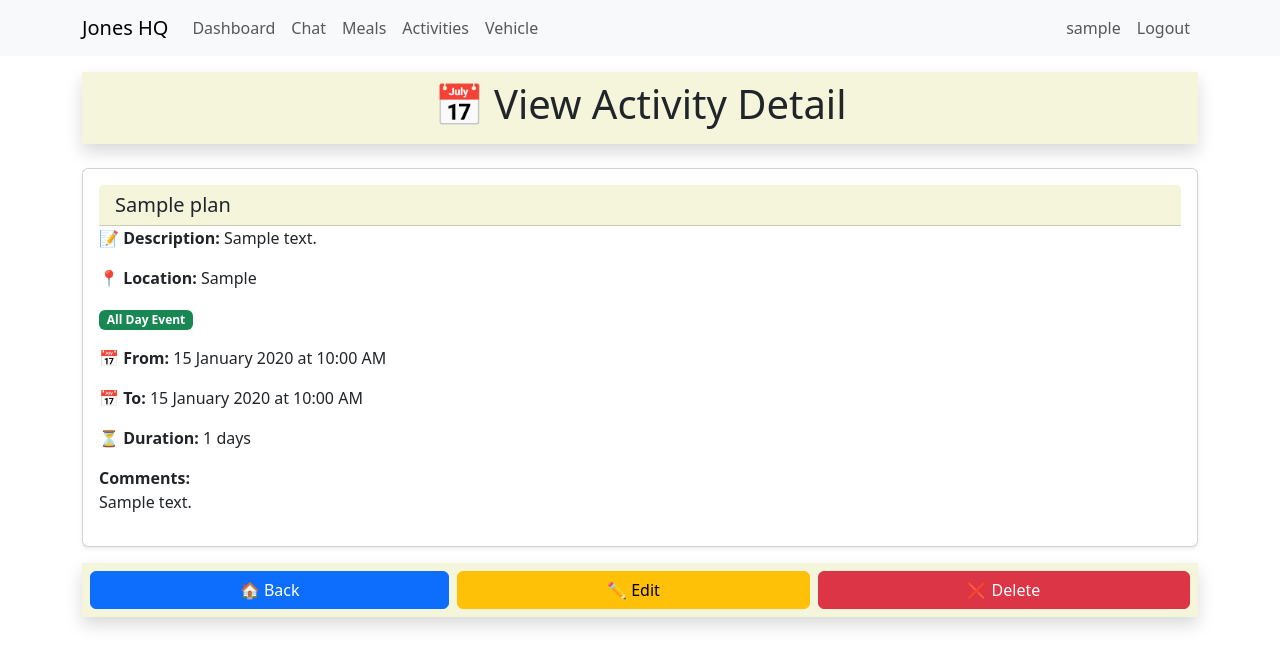
After one commit to KeironTJ/BudgetApp, a Flask app: page /activity_details/1 in a window 1280 px wide. The commit adds this page. Shown: the top 668 px of the page. Run offline with Flask 3, Linux system fonts and the light colour scheme; a user stored in the database is signed in; tables that the repository leaves empty hold one stand-in row (values such as "Sample post").

Commit message:
Implement activity management features: add activity details view, edit functionality, and delete option; update activity planner to sort activities by date and time; change time fields to Time type in the database.

```diff
--- a/app/main/routes.py
+++ b/app/main/routes.py
@@ -133,9 +133,9 @@ def delete_meal(meal_id):
 @login_required
 def activityplanner():
     addactivityform = AddActivityForm()
-    activities = ActivityPlan.query.all()
-
-    print(addactivityform)
+    activities = ActivityPlan.query.order_by(ActivityPlan.activity_start_date.asc(),
+                                             ActivityPlan.activity_start_time.asc()
+                                             ).all()
 
     if addactivityform.validate_on_submit():
 
@@ -161,3 +161,31 @@ def activityplanner():
                            title='Activity Planner',
                            activities=activities,
                            addactivityform=addactivityform)
+
+
+@bp.route('/activity_details/<int:id>', methods=['GET', 'POST'])
+@login_required
+def activity_details(id):
+
+    activity = ActivityPlan.query.get_or_404(id)
+    editactivityform = AddActivityForm(obj=activity)
+
+    if editactivityform.validate_on_submit():
+        editactivityform.populate_obj(activity)
+        db.session.commit()
+        flash("Activity updated successfully!", "success")
+        return redirect(url_for('main.activity_details', id=activity.id))
+
+    return render_template("main/activity_details.html",
+                           editactivityform=editactivityform,
+                           activity=activity)
+
+
+@bp.route('/delete_activity/<int:id>', methods=['GET', 'POST'])
+@login_required
+def delete_activity(id):
+    activity = ActivityPlan.query.get_or_404(id)
+    db.session.delete(activity)
+    db.session.commit()
+    flash("Activity deleted successfully!", "danger")
+    return redirect(url_for('main.activityplanner'))
--- a/app/models.py
+++ b/app/models.py
@@ -1,4 +1,4 @@
-from sqlalchemy import Integer, String, func
+from sqlalchemy import Integer, String, func, DateTime, Time, Boolean
 from datetime import datetime, timezone
 import sqlalchemy.orm as so
 from flask_login import UserMixin
@@ -156,8 +156,8 @@ class ActivityPlan(db.Model):
     activity_end_date = db.Column(db.DateTime, default=func.now(), nullable=False)
     activity_title = db.Column(db.String(64), nullable=False)
     activity_all_day_event = db.Column(db.Boolean, default=True)
-    activity_start_time = db.Column(db.DateTime)
-    activity_end_time = db.Column(db.DateTime)
+    activity_start_time = db.Column(db.Time)
+    activity_end_time = db.Column(db.Time)
     activity_description = db.Column(db.String(500))
     activity_location = db.Column(db.String(500))
     activity_comments = db.Column(db.String(500))
--- a/app/static/style.css
+++ b/app/static/style.css
@@ -92,6 +92,10 @@
     background-color: #A8E6CE;
 }
 
+.bg-beige {
+    background-color: #F5F5DC;
+}
+
 .bg-soft-beige {
     background-color: #F4E3C1;
 }
--- /dev/null
+++ b/app/templates/main/activity_details.html
@@ -0,0 +1,162 @@
+{% extends "base.html" %}
+{% block content %}
+
+<script src="https://cdn.jsdelivr.net/npm/bootstrap@5.3.0/dist/js/bootstrap.bundle.min.js"></script>
+
+
+<div>
+    <div class="p-2 shadow bg-beige text-center mb-4">
+        <h1>📅 View Activity Detail</h1>
+    </div>
+</div>
+
+
+<!-- View more details modal-->
+<div class="">
+    <div class="card shadow-sm mb-3">
+        <div class="card-body">
+            <div class="card-header bg-beige">
+                <h5 class="mb-0">{{ activity.activity_title }}</h5>
+            </div>
+
+            <p><strong>📝 Description:</strong> {{ activity.activity_description }}</p>
+            <p><strong>📍 Location:</strong> {{ activity.activity_location }}</p>
+
+            <p><span class="badge bg-success">
+                {% if activity.activity_all_day_event %}
+                    All Day Event
+                {% else %}
+                    Timed Event
+                {% endif %}
+            </span></p>
+            <p><strong>📅 From:</strong> {{ activity.activity_start_date.strftime("%d %B %Y") }}
+                {% if activity.activity_start_time %}
+                        at {{ activity.activity_start_time.strftime("%I:%M %p") }}
+                {% endif %}
+            </p>
+
+            <p><strong>📅 To:</strong> {{ activity.activity_end_date.strftime("%d %B %Y") }}
+                {% if activity.activity_end_time %}
+                    at {{ activity.activity_end_time.strftime("%I:%M %p") }}
+                {% endif %}
+            </p>
+
+            <p><strong>⏳ Duration:</strong>
+                    {% if activity.activity_all_day_event %}
+                        {{ (activity.activity_end_date - activity.activity_start_date).days + 1 }} days
+                    {% elif activity.activity_start_time and activity.activity_end_time %}
+                        {% set start = activity.activity_start_date.replace(hour=activity.activity_start_time.hour, minute=activity.activity_start_time.minute) %}
+                        {% set end = activity.activity_end_date.replace(hour=activity.activity_end_time.hour, minute=activity.activity_end_time.minute) %}
+                        {% set duration = (end - start).total_seconds() %}
+
+                        {% if (duration // 86400)|int == 0 %}
+                            {% else %}
+                                {{ (duration // 86400)|int }} days
+                        {% endif %}
+
+                        {{ ((duration % 86400) // 3600)|int }} hours
+                        {{ ((duration % 3600) // 60)|int }} minutes
+                    {% else %}
+                        No specific time set
+                    {% endif %}
+            </p>
+
+            <p><strong>Comments:</strong><br> {{ activity.activity_comments }}</p>
+
+        </div>
+    </div>
+</div>
+
+<div class = "p-2 shadow bg-beige text-center mb-4">
+    <div class="d-flex justify-content-between gap-2">
+        <a href="{{ url_for('main.activityplanner') }}" class="btn btn-primary flex-grow-1">🏠 Back</a>
+        <a href="#" class="btn btn-warning flex-grow-1" data-bs-toggle="modal" data-bs-target="#editActivityModal">✏️ Edit</a>
+        <a href="{{ url_for('main.delete_activity', id=activity.id) }}" class="btn btn-danger flex-grow-1">❌ Delete</a>
+    </div>
+</div>
+
+<!-- Edit Activity Modal -->
+<div class="modal fade" id="editActivityModal" tabindex="-1" aria-labelledby="editActivityModalLabel" aria-hidden="true">
+    <div class="modal-dialog modal-lg">
+        <div class="modal-content">
+            <div class="modal-header bg-beige">
+                <h5 class="modal-title" id="editActivityModalLabel">Edit Activity</h5>
+                <button type="button" class="btn-close" data-bs-dismiss="modal" aria-label="Close"></button>
+            </div>
+
+            <div class="modal-body">
+                <form id="editActivityForm" method="POST" action="{{ url_for('main.activity_details', id=activity.id) }}">
+                    {{ editactivityform.hidden_tag() }}
+
+                    <div class="mb-3">
+                        <label for="activity_title" class="form-label">Activity Title:*</label>
+                        {{ editactivityform.activity_title(class="form-control") }}
+
+                    </div>
+
+                    <div class="mb-3">
+                        <label for="activity_start_date" class="form-label">Start Date:*</label>
+                        {{ editactivityform.activity_start_date(class="form-control") }}
+                    </div>
+
+                    <div class="mb-3">
+                        <label for="activity_end_date" class="form-label">End Date:*</label>
+                        {{ editactivityform.activity_end_date(class="form-control") }}
+
+                    </div>
+
+                    <div class="mb-3">
+                        <label for="activity_all_day_event" class="form-check-label">
+                            {{ editactivityform.activity_all_day_event }} All Day Event
+
+                        </label>
+                    </div>
+
+                    <div class="mb-3">
+                        <label for="activity_start_time" class="form-label">Start Time:</label>
+                        {{ editactivityform.activity_start_time(class="form-control") }}
+
+                    </div>
+
+                    <div class="mb-3">
+                        <label for="activity_end_time" class="form-label">End Time:</label>
+                        {{ editactivityform.activity_end_time(class="form-control") }}
+
+                    </div>
+
+                    <div class="mb-3">
+                        <label for="activity_location" class="form-label">Location:</label>
+                        {{ editactivityform.activity_location(class="form-control") }}
+
+                    </div>
+
+                    <div class="mb-3">
+                        <label for="activity_description" class="form-label">Description:</label>
+                        {{ editactivityform.activity_description(class="form-control", rows=3) }}
+
+                    </div>
+
+                    <div class="mb-3">
+                        <label for="activity_comments" class="form-label">Comments:</label>
+                        {{ editactivityform.activity_comments(class="form-control", rows=3) }}
+
+                    </div>
+
+                    <div class="modal-footer">
+                        <button type="submit" class="btn btn-primary w-100">
+                            Save Changes
+                        </button>
+                        <button type="button" class="btn btn-secondary w-100" data-bs-dismiss="modal">
+                            Close
+                        </button>
+                    </div>
+
+                </form>
+            </div>
+        </div>
+    </div>
+</div>
+
+
+
+{% endblock %}
```
Also changed, not shown: app/templates/main/activityplanner.html (+84 -17 lines), migrations/versions/5dc2d608f5f7_change_time_fields_to_time_type.py (added, +46 -0 lines).
